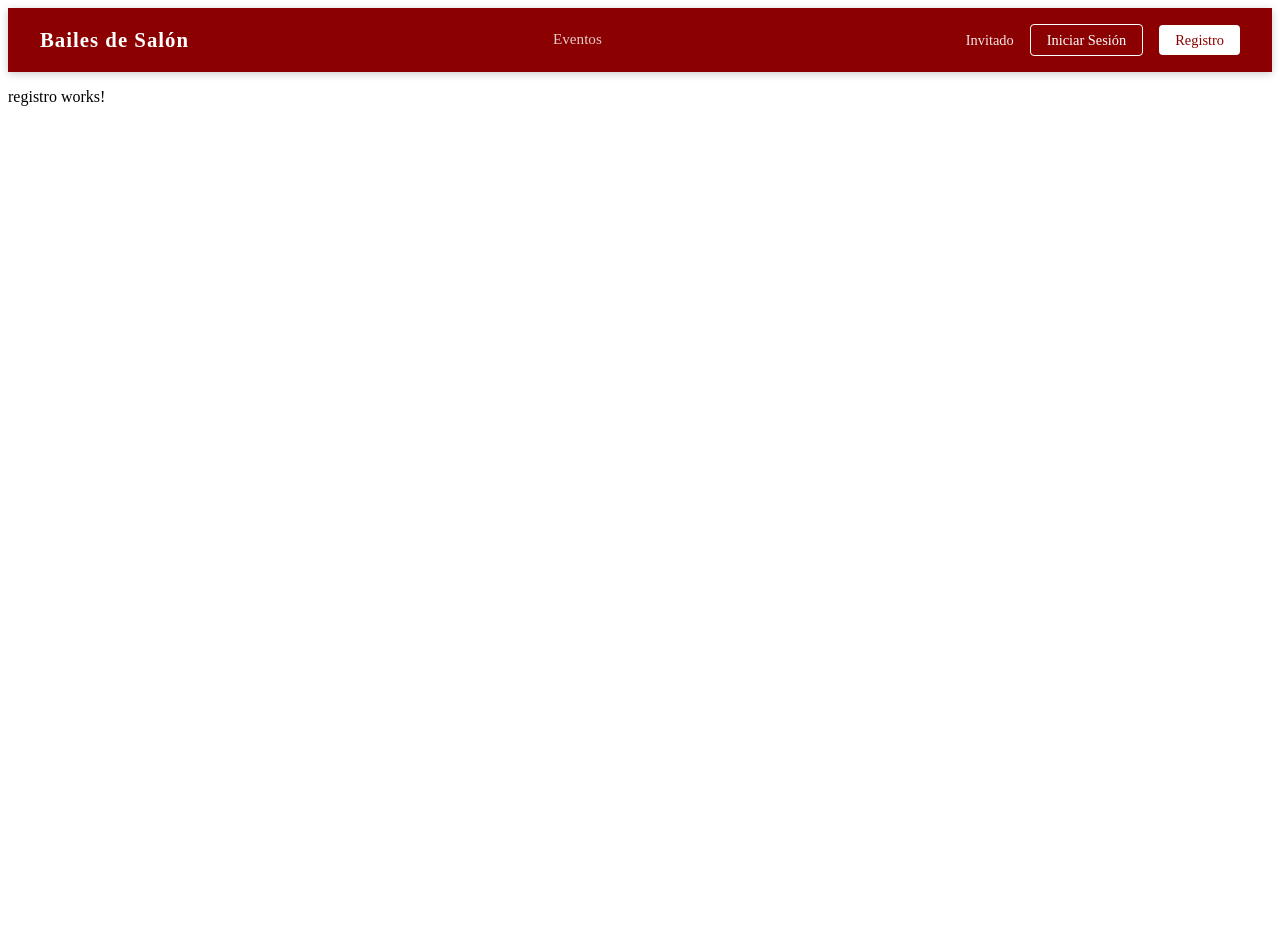
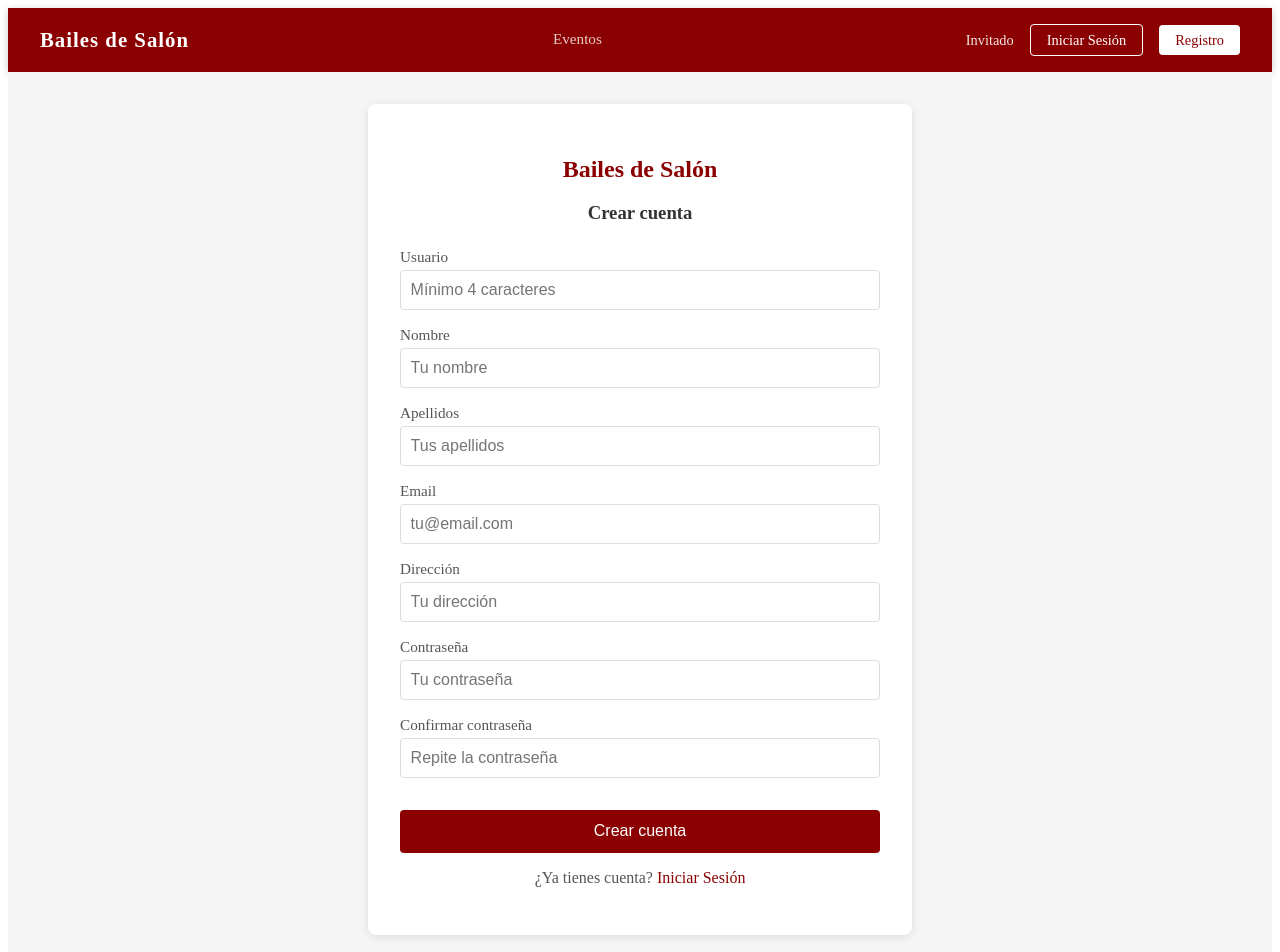
Before and after one commit to assxavi/retoFrontend, an Angular app: page /registro in a window 1280 px wide. Shown: the top 952 px of the page. Before the commit the page ends 800 px from the top, so only its background shows below. Built offline with nearby package versions, Linux system fonts and the light colour scheme.

Commit message:
feat: registro component

```diff
--- a/src/app/app.routes.ts
+++ b/src/app/app.routes.ts
@@ -25,7 +25,9 @@ export const routes: Routes = [
   },
   {
     path: 'clientes',
-    // canActivate: [authGuard],
+
+   // TODO: descomentar cuando el backend esté listo
+  // canActivate: [authGuard],
     children: [
       {
         path: 'misReservas',
--- a/src/app/core/services/auth.service.ts
+++ b/src/app/core/services/auth.service.ts
@@ -31,4 +31,8 @@ export class AuthService {
   isLoggedIn(): boolean {
     return this.getToken() !== null;
   }
+
+  registro(datos: any): Observable<any> {
+    return this.http.post(`${this.apiUrl}/registro`, datos);
+  }
 }
--- a/src/app/pages/public/registro/registro.html
+++ b/src/app/pages/public/registro/registro.html
@@ -1 +1,50 @@
-<p>registro works!</p>
+<div class="registro-container">
+  <div class="registro-card">
+
+    <h2>Bailes de Salón</h2>
+    <h3>Crear cuenta</h3>
+
+    <div class="exito" *ngIf="exito">{{ exito }}</div>
+    <div class="error" *ngIf="error">{{ error }}</div>
+
+    <div class="form-group">
+      <label>Usuario</label>
+      <input type="text" [(ngModel)]="usuario.username" placeholder="Mínimo 4 caracteres"/>
+    </div>
+
+    <div class="form-group">
+      <label>Nombre</label>
+      <input type="text" [(ngModel)]="usuario.nombre" placeholder="Tu nombre"/>
+    </div>
+
+    <div class="form-group">
+      <label>Apellidos</label>
+      <input type="text" [(ngModel)]="usuario.apellidos" placeholder="Tus apellidos"/>
+    </div>
+
+    <div class="form-group">
+      <label>Email</label>
+      <input type="email" [(ngModel)]="usuario.email" placeholder="tu@email.com"/>
+    </div>
+
+    <div class="form-group">
+      <label>Dirección</label>
+      <input type="text" [(ngModel)]="usuario.direccion" placeholder="Tu dirección"/>
+    </div>
+
+    <div class="form-group">
+      <label>Contraseña</label>
+      <input type="password" [(ngModel)]="usuario.password" placeholder="Tu contraseña"/>
+    </div>
+
+    <div class="form-group">
+      <label>Confirmar contraseña</label>
+      <input type="password" [(ngModel)]="usuario.confirmPassword" placeholder="Repite la contraseña"/>
+    </div>
+
+    <button (click)="registrar()">Crear cuenta</button>
+
+    <p>¿Ya tienes cuenta? <a routerLink="/login">Iniciar Sesión</a></p>
+
+  </div>
+</div>
--- a/src/app/pages/public/registro/registro.scss
+++ b/src/app/pages/public/registro/registro.scss
@@ -0,0 +1,100 @@
+.registro-container {
+  display: flex;
+  justify-content: center;
+  align-items: center;
+  min-height: 100vh;
+  background-color: #f5f5f5;
+  padding: 2rem 0;
+}
+
+.registro-card {
+  background: white;
+  padding: 2rem;
+  border-radius: 8px;
+  width: 100%;
+  max-width: 480px;
+  box-shadow: 0 2px 10px rgba(0,0,0,0.1);
+
+  h2 {
+    text-align: center;
+    color: #8B0000;
+    margin-bottom: 0.5rem;
+  }
+
+  h3 {
+    text-align: center;
+    color: #333;
+    margin-bottom: 1.5rem;
+  }
+}
+
+.form-group {
+  margin-bottom: 1rem;
+
+  label {
+    display: block;
+    margin-bottom: 0.3rem;
+    color: #555;
+    font-size: 0.95rem;
+  }
+
+  input {
+    width: 100%;
+    padding: 0.6rem;
+    border: 1px solid #ddd;
+    border-radius: 4px;
+    font-size: 1rem;
+    box-sizing: border-box;
+
+    &:focus {
+      outline: none;
+      border-color: #8B0000;
+    }
+  }
+}
+
+button {
+  width: 100%;
+  padding: 0.8rem;
+  background-color: #8B0000;
+  color: white;
+  border: none;
+  border-radius: 4px;
+  font-size: 1rem;
+  cursor: pointer;
+  margin-top: 1rem;
+  transition: background 0.2s;
+
+  &:hover {
+    background-color: #6B0000;
+  }
+}
+
+.exito {
+  background-color: #e8f5e9;
+  color: #2e7d32;
+  padding: 0.5rem;
+  border-radius: 4px;
+  margin-bottom: 1rem;
+  text-align: center;
+}
+
+.error {
+  background-color: #ffebee;
+  color: #c62828;
+  padding: 0.5rem;
+  border-radius: 4px;
+  margin-bottom: 1rem;
+  text-align: center;
+}
+
+p {
+  text-align: center;
+  margin-top: 1rem;
+  color: #555;
+
+  a {
+    color: #8B0000;
+    text-decoration: none;
+  }
+}
--- a/src/app/pages/public/registro/registro.ts
+++ b/src/app/pages/public/registro/registro.ts
@@ -1,11 +1,56 @@
 import { Component } from '@angular/core';
+import { CommonModule } from '@angular/common';
+import { FormsModule } from '@angular/forms';
+import { RouterLink, Router } from '@angular/router';
+import { AuthService } from '../../../core/services/auth.service';
 
 @Component({
   selector: 'app-registro',
-  imports: [],
+  imports: [CommonModule, FormsModule, RouterLink],
   templateUrl: './registro.html',
-  styleUrl: './registro.scss',
+  styleUrl: './registro.scss'
 })
 export class RegistroComponent {
 
+  usuario = {
+    username: '',
+    password: '',
+    confirmPassword: '',
+    email: '',
+    nombre: '',
+    apellidos: '',
+    direccion: ''
+  };
+
+  error: string = '';
+  exito: string = '';
+
+  constructor(
+    private authService: AuthService,
+    private router: Router
+  ) {}
+
+  registrar(): void {
+    if (this.usuario.password !== this.usuario.confirmPassword) {
+      this.error = 'Las contraseñas no coinciden';
+      return;
+    }
+
+    if (this.usuario.username.length < 4) {
+      this.error = 'El usuario debe tener al menos 4 caracteres';
+      return;
+    }
+
+    const { confirmPassword, ...datosRegistro } = this.usuario;
+
+    this.authService.registro(datosRegistro).subscribe({
+      next: () => {
+        this.exito = 'Cuenta creada correctamente. Redirigiendo...';
+        setTimeout(() => this.router.navigate(['/login']), 2000);
+      },
+      error: (err) => {
+        this.error = err.error?.mensaje || 'Error al crear la cuenta';
+      }
+    });
+  }
 }
```
Also changed, not shown: 1 other file (tests, documents, lock files or other folders).
